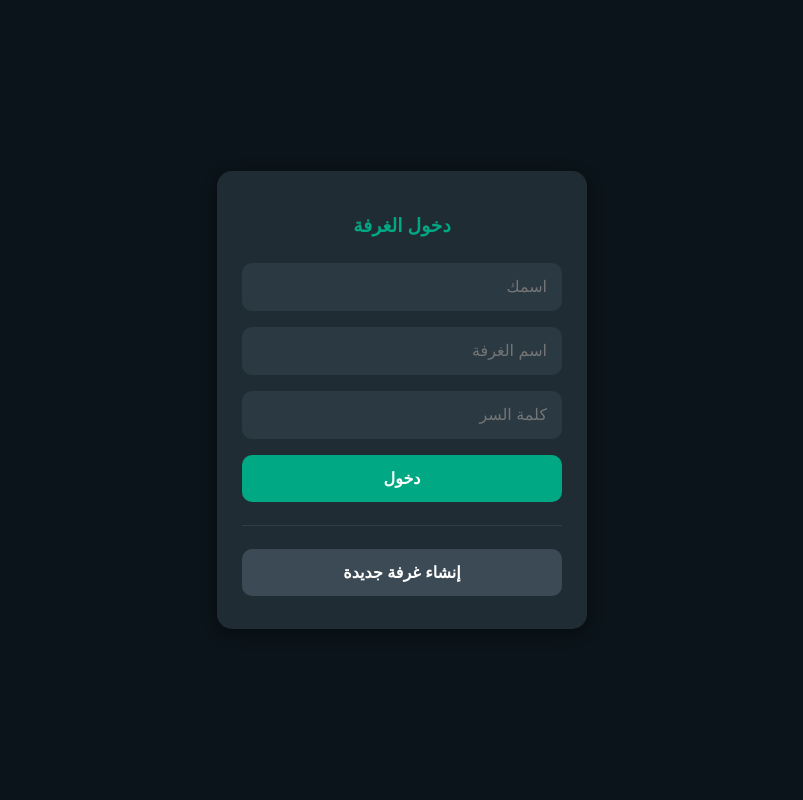
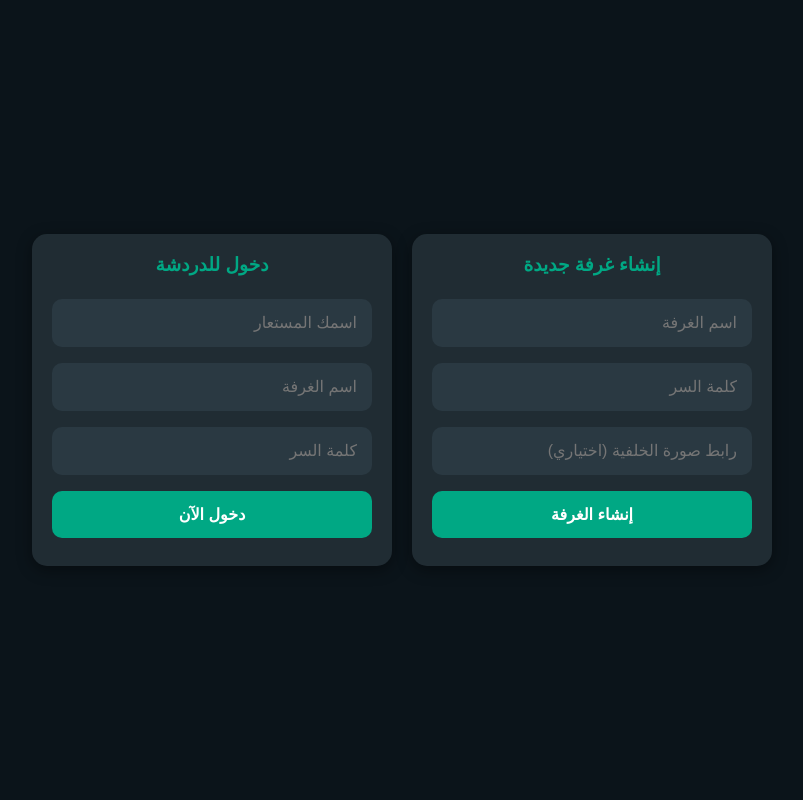
Before and after one commit to anas-km1437/HLA1437, a Flask app: page / in a window 1280 px wide. Shown: the whole page, without its empty margins (238-1041 px from the left). Run offline with Flask 3, Linux system fonts and the light colour scheme; some libraries are stand-ins or nearby versions.

Commit message:
Update index.html

```diff
--- a/chat-app/templates/index.html
+++ b/chat-app/templates/index.html
@@ -3,77 +3,93 @@
 <head>
     <meta charset="UTF-8">
     <meta name="viewport" content="width=device-width, initial-scale=1.0, maximum-scale=1.0, user-scalable=no, viewport-fit=cover">
-    <title>Chat Room</title>
+    <title>Chat Pro</title>
     <style>
         :root { --bg-dark: #0b141a; --header-bg: #202c33; --accent: #00a884; --input-bg: #2a3942; }
 
-        /* جعل الطول يتناسب مع طول الجوال الحقيقي */
         body { margin:0; background: var(--bg-dark); color:#e9edef; font-family: sans-serif; height: 100dvh; display:flex; flex-direction:column; overflow:hidden; }
 
-        #login { position:fixed; inset:0; background: var(--bg-dark); display:flex; justify-content:center; align-items:center; z-index:1000; padding:20px; overflow-y:auto; }
-        .card { background: var(--header-bg); padding:25px; border-radius:15px; width:100%; max-width:320px; box-shadow: 0 4px 15px rgba(0,0,0,0.4); }
+        /* شاشة الدخول والإنشاء */
+        #login { position:fixed; inset:0; background: var(--bg-dark); display:flex; justify-content:center; align-items:center; z-index:1000; padding:20px; overflow-y:auto; flex-wrap:wrap; gap:20px; }
+        .card { background: var(--header-bg); padding:20px; border-radius:15px; width:100%; max-width:320px; box-shadow: 0 4px 15px rgba(0,0,0,0.4); }
+        h3 { text-align:center; color: var(--accent); margin-top:0; margin-bottom:15px; }
         input, button { width:100%; padding:14px; margin:8px 0; border:none; border-radius:10px; font-size:16px; box-sizing:border-box; }
         input { background: var(--input-bg); color:white; border: 1px solid transparent; }
         input:focus { border-color: var(--accent); outline:none; }
-        button { background: var(--accent); color:white; font-weight:bold; cursor:pointer; }
+        button { background: var(--accent); color:white; font-weight:bold; cursor:pointer; transition:0.2s; }
+        button:hover { opacity:0.9; }
 
+        /* الهيدر */
         .chat-header { background: var(--header-bg); padding:12px 15px; display:none; justify-content:space-between; align-items:center; z-index:10; border-bottom: 1px solid #313d45; }
-        #online-list { font-size:14px; color: var(--accent); font-weight:bold; }
+        #online-list { font-size:13px; color: var(--accent); font-weight:bold; }
 
         /* منطقة الرسائل */
-        #messages { flex:1; overflow-y:auto; padding:15px; list-style:none; display:flex; flex-direction:column; gap:12px; margin:0; background-color: var(--bg-dark); }
-        .message-item { max-width:85%; padding:10px 14px; border-radius:12px; font-size:16px; color:white; word-wrap:break-word; box-shadow: 0 1px 2px rgba(0,0,0,0.3); }
+        #messages { flex:1; overflow-y:auto; padding:15px; list-style:none; display:flex; flex-direction:column; gap:12px; margin:0; background-color: var(--bg-dark); transition: background 0.3s; }
+        .message-item { max-width:85%; padding:10px 14px; border-radius:12px; font-size:16px; color:white; word-wrap:break-word; box-shadow: 0 1px 2px rgba(0,0,0,0.3); position:relative; }
         .my-message { align-self:flex-end; background:#005c4b; border-top-left-radius: 0; }
         .other-message { align-self:flex-start; background: var(--header-bg); border-top-right-radius: 0; }
 
-        /* شريط الرد */
-        #reply-bar { display:none; background: var(--header-bg); padding:10px 15px; border-bottom: 1px solid var(--input-bg); justify-content:space-between; align-items:center; }
-
         /* منطقة الإدخال المطورة للنقال */
-        .input-area { background: var(--header-bg); padding: 10px 10px calc(10px + env(safe-area-inset-bottom)); box-shadow: 0 -4px 10px rgba(0,0,0,0.2); display:none; flex-direction:column; }
+        .input-area { background: var(--header-bg); padding: 10px 10px calc(12px + env(safe-area-inset-bottom)); box-shadow: 0 -4px 10px rgba(0,0,0,0.2); display:none; flex-direction:column; z-index:20; }
         .input-bar { display:flex; gap:10px; align-items:center; }
         #msg { flex:1; border-radius:25px; padding:12px 18px; background: var(--input-bg); color:white; border:none; font-size:16px; }
 
         .icon-btn { font-size:24px; cursor:pointer; color:#8696a0; width:40px; text-align:center; }
         .send-btn { width:48px; height:48px; border-radius:50%; background: var(--accent); color:white; border:none; display:flex; align-items:center; justify-content:center; flex-shrink:0; font-size:20px; }
 
+        /* شريط الرد */
+        #reply-bar { display:none; background: rgba(0,0,0,0.2); padding:8px 12px; border-radius:8px; margin-bottom:8px; justify-content:space-between; align-items:center; border-right:4px solid var(--accent); }
+
         #settings-modal { position:fixed; inset:0; background:rgba(0,0,0,0.85); display:none; justify-content:center; align-items:center; z-index:2000; padding:20px; }
+
+        @media (max-width: 600px) {
+            .message-item { max-width: 90%; font-size:16px; }
+            .card { padding: 15px; }
+        }
     </style>
 </head>
 <body>
 
 <div id="login">
+    <!-- كرت إنشاء الغرفة -->
     <div class="card">
-        <h3 style="text-align:center; color:var(--accent);">دخول الغرفة</h3>
-        <input id="username" placeholder="اسمك">
+        <h3>إنشاء غرفة جديدة</h3>
+        <input id="newRoom" placeholder="اسم الغرفة">
+        <input id="newPass" type="password" placeholder="كلمة السر">
+        <input id="newBg" placeholder="رابط صورة الخلفية (اختياري)">
+        <button onclick="createRoom()">إنشاء الغرفة</button>
+    </div>
+
+    <!-- كرت الدخول -->
+    <div class="card">
+        <h3>دخول للدردشة</h3>
+        <input id="username" placeholder="اسمك المستعار">
         <input id="room" placeholder="اسم الغرفة">
         <input id="password" type="password" placeholder="كلمة السر">
-        <button onclick="joinRoom()">دخول</button>
-        <hr style="border:0; border-top:1px solid #313d45; margin:15px 0;">
-        <button style="background:#3b4a54;" onclick="document.getElementById('create-area').style.display='block'">إنشاء غرفة جديدة</button>
-        <div id="create-area" style="display:none; margin-top:10px;">
-            <input id="newRoom" placeholder="اسم الغرفة الجديدة">
-            <input id="newPass" type="password" placeholder="سر الغرفة">
-            <input id="newBg" placeholder="رابط الخلفية">
-            <button onclick="createRoom()">تأكيد الإنشاء</button>
-        </div>
+        <button onclick="joinRoom()">دخول الآن</button>
     </div>
 </div>
 
 <div class="chat-header" id="chat-header">
-    <div id="online-list">متصل...</div>
-    <div onclick="openSettings()" style="cursor:pointer; font-size:20px;">⚙️</div>
+    <div id="online-list">متصل: جاري التحميل...</div>
+    <div onclick="openSettings()" style="cursor:pointer; font-size:22px;">⚙️</div>
 </div>
 
-<div id="settings-modal"><div class="card"><h3>تحديث الخلفية</h3><input id="updateBgInput" placeholder="رابط الصورة المباشر"><button onclick="saveSettings()">تحديث</button><button onclick="closeSettings()" style="background:#3b4a54">إلغلاق</button></div></div>
+<div id="settings-modal">
+    <div class="card">
+        <h3>تغيير الخلفية</h3>
+        <input id="updateBgInput" placeholder="رابط الصورة المباشر">
+        <button onclick="saveSettings()">تحديث للجميع</button>
+        <button onclick="closeSettings()" style="background:#3b4a54">إلغلاق</button>
+    </div>
+</div>
 
 <ul id="messages"></ul>
 
-<!-- منطقة الإدخال الكاملة -->
 <div class="input-area" id="input-area">
     <div id="reply-bar">
         <span id="reply-text" style="font-size:13px; color:var(--accent); overflow:hidden; text-overflow:ellipsis; white-space:nowrap;"></span>
-        <span onclick="cancelReply()" style="cursor:pointer; padding:5px;">✕</span>
+        <span onclick="cancelReply()" style="cursor:pointer; padding:0 5px; color:#8696a0;">✕</span>
     </div>
     <div class="input-bar">
         <label for="file" class="icon-btn">📎</label>
@@ -92,12 +108,13 @@
         const name=document.getElementById("newRoom").value;
         const pass=document.getElementById("newPass").value;
         const bg=document.getElementById("newBg").value;
+        if(!name || !pass) return alert("أدخل البيانات");
         fetch("/create_room",{method:"POST", headers:{"Content-Type":"application/json"}, body:JSON.stringify({name, password:pass, background:bg})}).then(r=>r.json()).then(d=>alert(d.msg));
     }
 
     function joinRoom(){
         username=document.getElementById("username").value; currentRoom=document.getElementById("room").value; currentPass=document.getElementById("password").value;
-        if(!username || !currentRoom) return alert("أكمل البيانات");
+        if(!username || !currentRoom) return alert("أكمل بيانات الدخول");
         socket.emit("join",{username, room:currentRoom, password:currentPass});
     }
 
@@ -111,6 +128,8 @@
     });
 
     socket.on("error_msg", m => alert(m));
+    socket.on("update_users", users => { document.getElementById("online-list").innerText = "المتواجدون: " + users.join(" ، "); });
+    socket.on("bg_updated", bgUrl => applyBackground(bgUrl));
 
     function applyBackground(url){
         const msgBox = document.getElementById("messages");
@@ -118,20 +137,21 @@
         msgBox.style.backgroundSize = "cover";
         msgBox.style.backgroundPosition = "center top";
         msgBox.style.backgroundAttachment = "fixed";
+        msgBox.style.backgroundRepeat = "no-repeat";
     }
 
     socket.on("message", d => {
         let li = document.createElement("li");
         li.className = "message-item " + (d.username === username ? "my-message" : "other-message");
-        let html = `<div style="font-size:11px; opacity:0.8; margin-bottom:4px; font-weight:bold;">${d.username} <span style="float:left; font-weight:normal;">${d.time}</span></div>`;
-        if(d.reply_to) html += `<div style="background:rgba(0,0,0,0.1); border-right:3px solid var(--accent); padding:5px; margin-bottom:5px; font-size:13px;">${d.reply_to}</div>`;
+        let html = `<div style="font-size:11px; opacity:0.8; margin-bottom:4px; font-weight:bold; color:#ffbc38;">${d.username} <span style="float:left; font-weight:normal; color:#8696a0;">${d.time}</span></div>`;
+        if(d.reply_to) html += `<div style="background:rgba(0,0,0,0.15); border-right:3px solid var(--accent); padding:5px; margin-bottom:5px; font-size:13px; border-radius:4px;">${d.reply_to}</div>`;
         if(d.file) {
-            if(d.file_type==='image') html += `<img src="/static/uploads/${d.file}" style="max-width:100%; border-radius:8px;">`;
-            else html += `<div style="padding:10px; background:rgba(255,255,255,0.1); border-radius:8px;">📁 ملف مرفق</div>`;
+            if(d.file_type==='image') html += `<img src="/static/uploads/${d.file}" style="max-width:100%; border-radius:8px; display:block;">`;
+            else html += `<div style="padding:10px; background:rgba(255,255,255,0.05); border-radius:8px;">📁 ملف مرفق</div>`;
         }
         if(d.msg) html += `<div>${d.msg}</div>`;
         li.innerHTML = html;
-        li.onclick = () => { currentReply=d.msg; document.getElementById("reply-bar").style.display="flex"; document.getElementById("reply-text").innerText=d.msg; };
+        li.onclick = () => { currentReply=d.msg; document.getElementById("reply-bar").style.display="flex"; document.getElementById("reply-text").innerText=d.msg; document.getElementById("msg").focus(); };
         document.getElementById("messages").appendChild(li);
         document.getElementById("messages").scrollTop = document.getElementById("messages").scrollHeight;
     });
@@ -151,7 +171,6 @@
         fetch("/update_bg",{method:"POST", headers:{"Content-Type":"application/json"}, body:JSON.stringify({room:currentRoom, password:currentPass, bg_url:document.getElementById("updateBgInput").value})}).then(r=>r.json()).then(d=>{alert(d.msg); closeSettings();});
     }
 
-    // إرسال الملفات بشكل مبسط
     async function sendFile(){
         let file=document.getElementById("file").files[0];
         if(!file) return;
```
